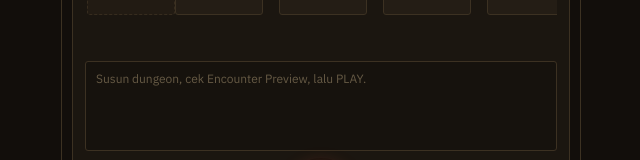
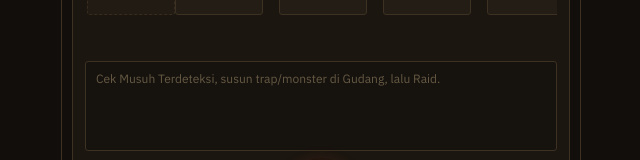
Before and after one commit to irwanasas/ownadungeon, a Next.js app: page / in a window 1280 px wide. Shown: the part 506-666 px from the top of the page, without its empty margins (319-959 px from the left). Built offline with nearby package versions, Linux system fonts and the light colour scheme.

Commit message:
copy: remove Encounter Preview wording from shell

```diff
--- a/app/GameApp.tsx
+++ b/app/GameApp.tsx
@@ -87,7 +87,7 @@ export default function GameApp() {
             </div>
           </div>
 
-          <div id="room-preview" className="room-preview" aria-label="Encounter preview"></div>
+          <div id="room-preview" className="room-preview" aria-label="Musuh terdeteksi"></div>
 
           <div className="dungeon-runway" id="dungeon-runway">
             <div
@@ -124,7 +124,7 @@ export default function GameApp() {
           <div className="raid-stage">
             <div id="raid-log" className="raid-log">
               <p className="raid-log-placeholder">
-                Susun dungeon, cek Encounter Preview, lalu PLAY.
+                Cek Musuh Terdeteksi, susun trap/monster di Gudang, lalu Raid.
               </p>
             </div>
           </div>
```
